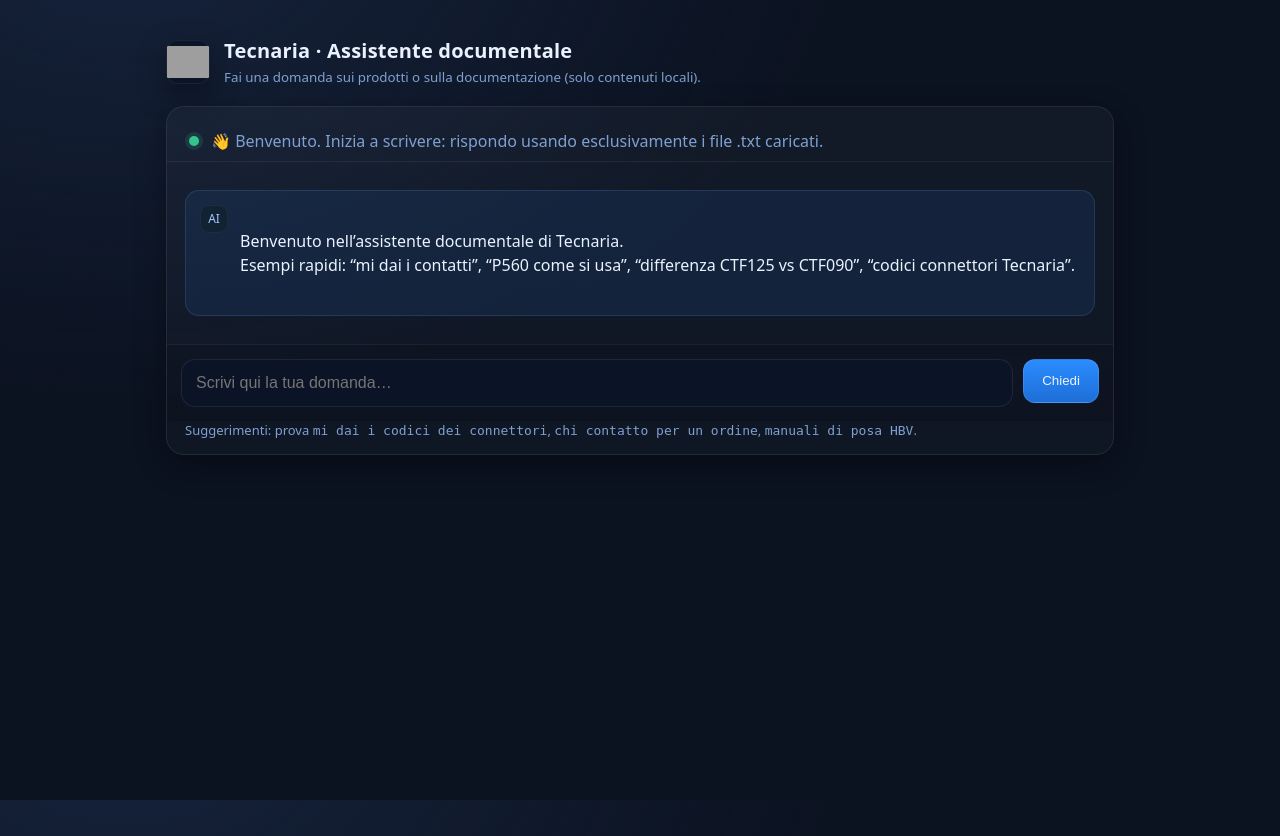
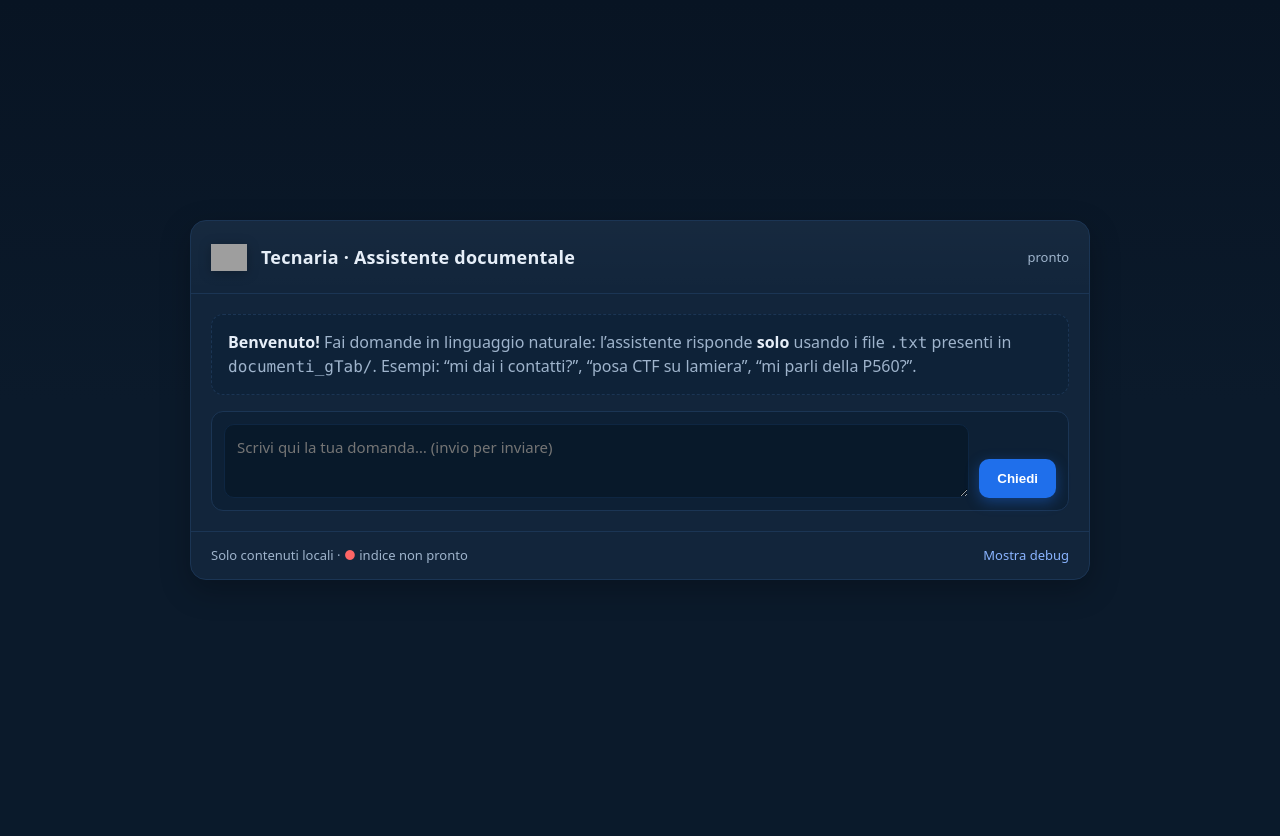
Before and after one commit to ZanRoberto/Tecnaria_V3, a Flask app: page / in a window 1280 px wide. After the commit the page ends 580 px from the top, so only its background shows below. Run offline with Flask 3, Linux system fonts and the light colour scheme; grey boxes are pictures that could not be loaded.

Commit message:
Update index.html

```diff
--- a/templates/index.html
+++ b/templates/index.html
@@ -1,171 +1,225 @@
+<!-- templates/index.html -->
 <!doctype html>
 <html lang="it">
 <head>
   <meta charset="utf-8" />
-  <meta http-equiv="x-ua-compatible" content="ie=edge" />
-  <meta name="viewport" content="width=device-width, initial-scale=1" />
+  <meta name="viewport" content="width=device-width,initial-scale=1" />
   <title>Tecnaria · Assistente documentale</title>
-  <link rel="icon" href="/static/logo.png" />
   <style>
     :root{
-      --bg:#0b1220; --card:#0f1a2e; --muted:#7fa0d1; --text:#eaf2ff;
-      --brand:#2b8cff; --brand-2:#1e6ed6; --ring:#82b6ff; --ok:#36c48e;
-      --shadow: 0 10px 30px rgba(0,0,0,.35); --radius: 18px;
+      --bg:#0b1a2b;         /* blu notte */
+      --card:#12253b;       /* blu più chiaro */
+      --accent:#1f6feb;     /* blu acceso */
+      --accent-2:#2ea043;   /* verde ok */
+      --text:#e6eef8;       /* testo principale */
+      --muted:#9fb4cc;      /* testo secondario */
+      --danger:#ff6565;
+      --border:#1b3554;
+      --shadow:0 10px 30px rgba(0,0,0,.25);
+      --radius:16px;
     }
-    *{ box-sizing:border-box; }
-    html,body{ height:100%; }
+    *{box-sizing:border-box}
+    html,body{height:100%}
     body{
-      margin:0; background: radial-gradient(1200px 800px at 10% -10%, #16233c 0%, transparent 60%), var(--bg);
-      color:var(--text); font:16px/1.5 system-ui,-apple-system,"Segoe UI",Roboto,Arial;
+      margin:0; background:linear-gradient(180deg,#081423 0%, #0b1a2b 50%, #0b1a2b 100%);
+      color:var(--text); font:16px/1.45 system-ui,-apple-system,Segoe UI,Roboto,Ubuntu,"Helvetica Neue",Arial;
+      display:flex; align-items:center; justify-content:center; padding:24px;
     }
-    .shell{ max-width: 980px; margin: 36px auto; padding: 0 16px; }
-    .header{ display:flex; align-items:center; gap:14px; margin-bottom:18px; }
-    .logo{ width:44px; height:44px; border-radius:12px; background:#0a1528 url('/static/logo.png') center/contain no-repeat;
-      box-shadow:var(--shadow); border:1px solid rgba(255,255,255,.06); }
-    .titles h1{ margin:0; font-size:20px; letter-spacing:.2px; }
-    .titles small{ display:block; margin-top:2px; color:var(--muted); }
-
-    .card{ background:linear-gradient(180deg, rgba(255,255,255,.03), rgba(255,255,255,.02));
-      border:1px solid rgba(255,255,255,.08); border-radius:var(--radius); box-shadow:var(--shadow); overflow:hidden; }
-
-    .welcome{ padding:22px 22px 8px 22px; border-bottom:1px solid rgba(255,255,255,.06);
-      display:flex; align-items:center; gap:12px; }
-    .welcome .dot{ width:10px; height:10px; border-radius:50%; background:var(--ok); box-shadow:0 0 0 4px rgba(54,196,142,.15); }
-    .welcome p{ margin:0; color:var(--muted); }
-
-    .messages{ padding:18px; max-height:58vh; overflow:auto; scroll-behavior:smooth; }
-    .msg{ display:grid; grid-template-columns: 28px 1fr; gap:12px; padding:14px; margin:10px 0; border-radius:14px; }
-    .msg.user{ background: rgba(255,255,255,.04); }
-    .msg.bot{ background: rgba(27,57,102,.35); border:1px solid rgba(130,182,255,.15);}
-    .avatar{ width:28px; height:28px; border-radius:9px; background:#123; display:grid; place-items:center;
-      font-size:12px; color:#a7c8ff; border:1px solid rgba(255,255,255,.05); }
-    .content{ white-space:pre-wrap; }
-
-    .composer{ padding:14px; border-top:1px solid rgba(255,255,255,.06); background:rgba(0,0,0,.1);
-      position:sticky; bottom:0; display:flex; gap:10px; backdrop-filter: blur(6px); }
-    .input{ position:relative; flex:1; }
-    .input input{
-      width:100%; background:#0b1426; color:var(--text); border:1px solid rgba(255,255,255,.08);
-      border-radius:14px; padding:14px; outline:none; font-size:16px;
-      transition:border .15s ease, box-shadow .15s ease;
+    .container{
+      width:100%; max-width:900px; background:var(--card); border:1px solid var(--border);
+      border-radius:var(--radius); box-shadow:var(--shadow); overflow:hidden;
     }
-    .input input:focus{ border-color: var(--ring); box-shadow: 0 0 0 4px rgba(130,182,255,.15); }
-    .icon-btn{
-      min-width:44px; height:44px; border-radius:12px; border:1px solid rgba(255,255,255,.1);
-      background: linear-gradient(180deg, var(--brand), var(--brand-2)); color:var(--text);
-      cursor:pointer; display:grid; place-items:center; padding:0 18px;
+    header{
+      display:flex; align-items:center; gap:14px; padding:18px 20px; border-bottom:1px solid var(--border);
+      background:linear-gradient(180deg, rgba(255,255,255,.02), transparent);
     }
-    .helper{ color:var(--muted); font-size:13px; padding: 0 18px 14px 18px; }
-    .hidden{ display:none !important; }
-    .sr{ position:absolute!important; width:1px; height:1px; padding:0; margin:-1px; overflow:hidden; clip:rect(0,0,0,0); white-space:nowrap; border:0; }
+    header img{width:36px; height:36px; object-fit:contain; filter:drop-shadow(0 2px 6px rgba(0,0,0,.25))}
+    header h1{margin:0; font-size:18px; font-weight:600; letter-spacing:.2px}
+    header .status{margin-left:auto; font-size:13px; color:var(--muted)}
+    main{padding:20px}
+    .welcome{
+      background:#0e2238; border:1px dashed var(--border); color:var(--muted);
+      padding:16px; border-radius:12px; margin-bottom:16px;
+    }
+    .welcome b{color:var(--text)}
+    form{
+      background:#0d2035; border:1px solid var(--border); border-radius:12px; padding:12px;
+      display:flex; gap:10px; align-items:flex-end; position:sticky; top:12px; z-index:2;
+    }
+    textarea{
+      width:100%; min-height:74px; max-height:220px; resize:vertical;
+      background:#08192a; color:var(--text); border:1px solid #0e2642; outline:none;
+      border-radius:10px; padding:12px 12px; font:15px/1.4 ui-sans-serif,system-ui;
+    }
+    button{
+      appearance:none; border:none; border-radius:10px; padding:12px 18px; font-weight:600; cursor:pointer;
+      background:var(--accent); color:white; transition:transform .04s ease, opacity .2s ease;
+      box-shadow:0 4px 14px rgba(31,111,235,.4);
+    }
+    button:hover{transform:translateY(-1px)}
+    button:disabled{opacity:.6; cursor:not-allowed; transform:none}
+    .answer{
+      margin-top:16px; background:#0e2238; border:1px solid var(--border); border-radius:12px; padding:16px;
+      white-space:pre-wrap; word-wrap:break-word;
+    }
+    .muted{color:var(--muted)}
+    .row{display:flex; gap:10px; align-items:center; margin-top:8px}
+    .loader{
+      display:inline-block; width:16px; height:16px; border:2px solid rgba(255,255,255,.25);
+      border-top-color:#fff; border-radius:50%; animation:spin .9s linear infinite; vertical-align:middle; margin-left:8px;
+    }
+    @keyframes spin{to{transform:rotate(360deg)}}
+    details{
+      margin-top:12px; background:#0b1e32; border:1px solid var(--border); border-radius:10px; padding:10px 12px;
+    }
+    code{font-family:ui-monospace,SFMono-Regular,Menlo,Monaco,Consolas,"Liberation Mono","Courier New",monospace}
+    .ok{color:var(--accent-2)} .err{color:var(--danger)}
+    footer{padding:14px 20px; border-top:1px solid var(--border); color:var(--muted); font-size:13px; display:flex; gap:8px; justify-content:space-between}
+    .link{color:#8ab4ff; text-decoration:none}
+    .link:hover{text-decoration:underline}
   </style>
 </head>
 <body>
-  <div class="shell">
-    <header class="header" aria-label="Intestazione">
-      <div class="logo" aria-hidden="true"></div>
-      <div class="titles">
-        <h1>Tecnaria · Assistente documentale</h1>
-        <small>Fai una domanda sui prodotti o sulla documentazione (solo contenuti locali).</small>
-      </div>
+  <div class="container">
+    <header>
+      <img src="/static/logo.png" alt="Tecnaria" onerror="this.style.display='none'">
+      <h1>Tecnaria · Assistente documentale</h1>
+      <div class="status" id="status">pronto</div>
     </header>
 
-    <main class="card" aria-live="polite" aria-busy="false">
-      <div class="welcome">
-        <div class="dot" aria-hidden="true"></div>
-        <p id="welcome-text">👋 Benvenuto. Inizia a scrivere: rispondo usando esclusivamente i file .txt caricati.</p>
+    <main>
+      <div class="welcome" id="welcome">
+        <b>Benvenuto!</b> Fai domande in linguaggio naturale: l’assistente risponde
+        <b>solo</b> usando i file <code>.txt</code> presenti in <code>documenti_gTab/</code>.
+        Esempi: “mi dai i contatti?”, “posa CTF su lamiera”, “mi parli della P560?”.
       </div>
 
-      <section id="messages" class="messages" tabindex="0" aria-label="Conversazione">
-        <div class="msg bot">
-          <div class="avatar">AI</div>
-          <div class="content">
-Benvenuto nell’assistente documentale di Tecnaria.
-Esempi rapidi: “mi dai i contatti”, “P560 come si usa”, “differenza CTF125 vs CTF090”, “codici connettori Tecnaria”.
-          </div>
-        </div>
-      </section>
-
-      <!-- Form SENZA refresh pagina -->
-      <form class="composer" id="ask-form" autocomplete="off">
-        <label class="sr" for="q">Domanda</label>
-        <div class="input">
-          <input id="q" name="q" type="text" placeholder="Scrivi qui la tua domanda…" />
-        </div>
-        <button id="send" class="icon-btn" type="submit" title="Invia" aria-label="Invia domanda">Chiedi</button>
+      <form id="askForm">
+        <textarea id="question" placeholder="Scrivi qui la tua domanda… (invio per inviare)"></textarea>
+        <button id="askBtn" type="submit">Chiedi</button>
       </form>
 
-      <div class="helper">
-        Suggerimenti: prova <code>mi dai i codici dei connettori</code>, <code>chi contatto per un ordine</code>, <code>manuali di posa HBV</code>.
-      </div>
+      <div id="result" class="answer" style="display:none"></div>
+
+      <details id="debugBox" style="display:none">
+        <summary>Dettagli debug</summary>
+        <div id="debugContent" class="muted" style="margin-top:8px"></div>
+      </details>
     </main>
+
+    <footer>
+      <span>Solo contenuti locali · <span id="readyDot" class="ok">●</span> <span id="readyTxt">indice pronto</span></span>
+      <a class="link" href="#" id="toggleDebug">Mostra debug</a>
+    </footer>
   </div>
 
   <script>
-    // Endpoint back-end
-    const ASK_ENDPOINT = "/ask";
+    // --- Utility ---
+    const $ = s => document.querySelector(s);
+    const statusEl = $('#status');
+    const resultEl = $('#result');
+    const debugBox = $('#debugBox');
+    const debugContent = $('#debugContent');
+    const readyDot = $('#readyDot');
+    const readyTxt = $('#readyTxt');
+    const welcome = $('#welcome');
 
-    // Riferimenti UI
-    const $form = document.getElementById('ask-form');
-    const $input = document.getElementById('q');
-    const $send  = document.getElementById('send');
-    const $messages = document.getElementById('messages');
-    const $welcome = document.getElementById('welcome-text');
+    // Debug toggle (non invasivo)
+    let debugOn = false;
+    $('#toggleDebug').addEventListener('click', (e)=>{
+      e.preventDefault();
+      debugOn = !debugOn;
+      debugBox.style.display = debugOn ? 'block' : 'none';
+      e.target.textContent = debugOn ? 'Nascondi debug' : 'Mostra debug';
+    });
 
-    function el(tag, cls){ const n=document.createElement(tag); if(cls) n.className=cls; return n; }
-    function addMsg(role, text){
-      const row = el('div', `msg ${role}`);
-      const avatar = el('div','avatar'); avatar.textContent = role==='user' ? 'TU' : 'AI';
-      const content = el('div','content'); content.textContent = text;
-      row.appendChild(avatar); row.appendChild(content);
-      $messages.appendChild(row);
-      $messages.scrollTop = $messages.scrollHeight;
-      if($welcome) $welcome.parentElement.parentElement.classList.add('hidden');
-    }
-    function setBusy(b){ document.querySelector('main').setAttribute('aria-busy', b ? 'true' : 'false'); }
+    // Health ping iniziale
+    (async function checkHealth(){
+      try{
+        const r = await fetch('/health', {cache:'no-store'});
+        const js = await r.json();
+        if(js.ready){
+          readyDot.className = 'ok';
+          readyTxt.textContent = 'indice pronto';
+        }else{
+          readyDot.className = 'err';
+          readyTxt.textContent = 'indice non pronto';
+        }
+      }catch(_){}
+    })();
 
-    async function ask(q){
-      if(!q || !q.trim()) return;
-      addMsg('user', q.trim());
-      setBusy(true);
-      $send.disabled = true;
-
-      try{
-        const res = await fetch(ASK_ENDPOINT, {
-          method:'POST',
-          headers:{'Content-Type':'application/json'},
-          body: JSON.stringify({ question: q.trim() })
-        });
-        if(!res.ok){
-          addMsg('bot', '⚠️ Errore di rete. Riprova tra poco.');
-          return;
-        }
-        const data = await res.json();
-        const text = (data && data.answer) ? data.answer : "Non ho trovato una risposta precisa nei documenti locali.";
-        addMsg('bot', text);
-      }catch(_e){
-        addMsg('bot', '⚠️ Errore temporaneo. Controlla la connessione o riprova.');
-      }finally{
-        setBusy(false);
-        $send.disabled = false;
-      }
-    }
-
-    // Blocca refresh e invia
-    $form.addEventListener('submit', (e) => {
-      e.preventDefault();
-      e.stopPropagation();
-      const q = $input.value;
-      if(q && q.trim()){
-        ask(q.trim());
-        $input.value = '';
+    // Invio con Enter (senza Shift)
+    $('#question').addEventListener('keydown', (e)=>{
+      if(e.key === 'Enter' && !e.shiftKey){
+        e.preventDefault();
+        $('#askForm').dispatchEvent(new Event('submit'));
       }
     });
 
-    // Enter nell'input (opzionale, già gestito dal form)
-    $input.addEventListener('keydown', (e) => {
-      if(e.key === 'Enter'){
-        // e.preventDefault(); // non necessario perché gestito dal form
+    // --- Submit ---
+    $('#askForm').addEventListener('submit', async (e)=>{
+      e.preventDefault();
+      const btn = $('#askBtn');
+      const q = ($('#question').value || '').trim();
+      if(!q) return;
+
+      // UI start
+      welcome.style.display = 'none';
+      resultEl.style.display = 'block';
+      resultEl.textContent = 'Sto cercando la risposta…';
+      btn.disabled = true;
+      const oldBtn = btn.textContent;
+      btn.textContent = 'In corso…';
+      statusEl.innerHTML = 'elaborazione <span class="loader"></span>';
+
+      // Timeout di rete robusto
+      const ctrl = new AbortController();
+      const t = setTimeout(()=>ctrl.abort(), 25000); // 25s
+
+      try{
+        const r = await fetch('/ask', {
+          method:'POST',
+          headers:{'Content-Type':'application/json'},
+          body: JSON.stringify({question:q}),
+          signal: ctrl.signal
+        });
+
+        let js = null;
+        try{ js = await r.json(); } catch(_){ js = null; }
+
+        if(!r.ok || !js){
+          throw new Error('Risposta non valida dal server.');
+        }
+
+        // Mostra risposta
+        const ans = (js.answer || '').trim();
+        if(ans){
+          resultEl.textContent = ans + '\n\n────────────────────────────';
+        }else{
+          resultEl.innerHTML = 'Non ho trovato una risposta precisa. Prova a riformulare leggermente la domanda.';
+        }
+
+        // Debug (se abilitato)
+        if(debugOn){
+          debugBox.style.display = 'block';
+          debugContent.innerHTML = `
+            <div>score: <code>${(js.score ?? 0).toFixed(3)}</code></div>
+            <div>file: <code>${(js.path || 'n/d')}</code></div>
+            <div>riga: <code>${js.line || 'n/d'}</code></div>
+            <div>found: <code>${js.found}</code></div>
+          `;
+        }
+
+      }catch(err){
+        const aborted = err?.name === 'AbortError';
+        resultEl.innerHTML = aborted
+          ? '⏱️ Timeout. Riprova tra qualche secondo.'
+          : ('❌ Errore: ' + (err.message || 'imprevisto'));
+      }finally{
+        clearTimeout(t);
+        btn.disabled = false;
+        btn.textContent = oldBtn;
+        statusEl.textContent = 'pronto';
       }
     });
   </script>
```
